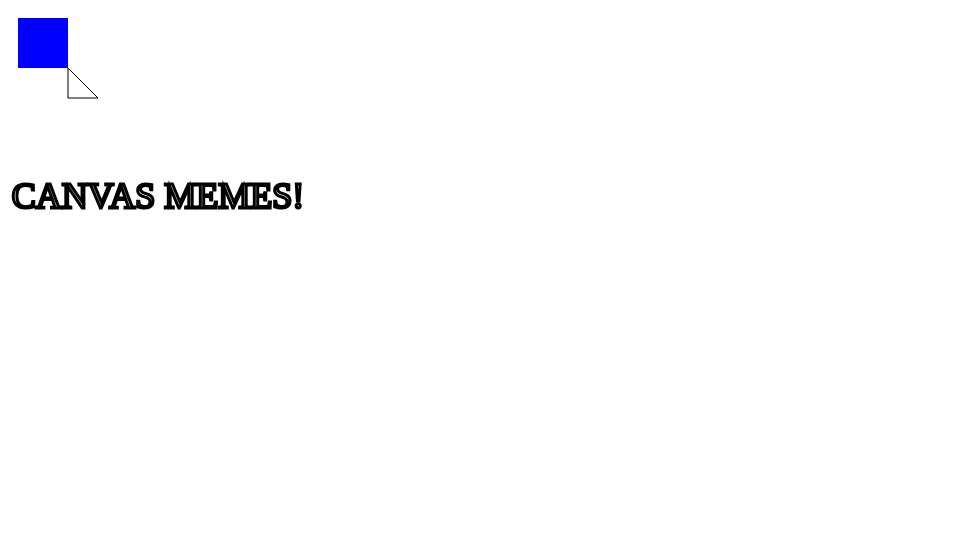
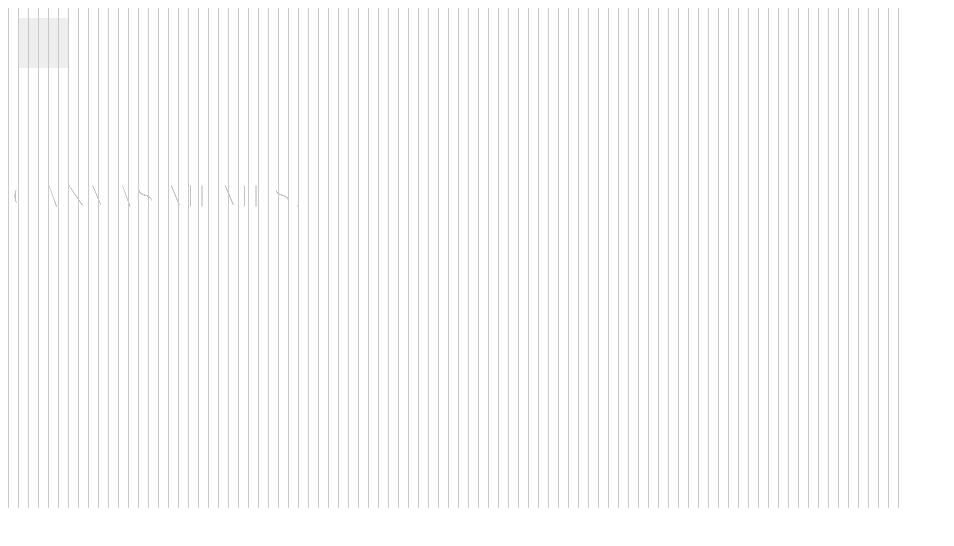
Before and after one commit to Botmasher/udacity-classes, a plain HTML site: page html5-canvas/classwork.html in a window 1280 px wide. Shown: the whole page, without its empty margins (0-954 px from the left). Drawn offline with Linux system fonts and the light colour scheme.

Commit message:
Notes on img effects and basic video play listener - HTML5Canvas

```diff
--- a/html5-canvas/classwork.html
+++ b/html5-canvas/classwork.html
@@ -42,6 +42,53 @@
 	ctx.fillText(memeText.toUpperCase(), 150, 200);
 	ctx.strokeText(memeText.toUpperCase(), 150, 200);
 
+	// get and put image data
+	var imgData = ctx.getImageData(0,0,c.width,c.height);
+	//ctx.putImageData(imgData,0,0);
+
+
+	/* Change every nth pixel to green */
+
+	// calculate number of pixels based on r-g-b-a count in data
+	// this means there are 4 values per pixel!
+	var pixels = imgData.data.length / 4;
+	var n = 10;
+	// loop through pixels and change
+	for (var i = 0; i < pixels; i++) {
+		// set rgba value for every nth pixel to green
+		if (i % n === 0) {
+			imgData.data[i*4] = 0;
+			imgData.data[i*4+1] = 255;
+			imgData.data[i*4+2] = 0;
+			imgData.data[i*4+3] = 255;
+		}
+	}
+	ctx.putImageData(imgData,0,0);
+
+
+	/* Convert image to grayscale */
+
+	// return gray values for a given rgba pixel
+	function getGrayPixel (r,g,b,a) {
+		var gray = (0.212*r) + (0.7*g) + (0.07*b);
+		return gray;
+	}
+
+	// loop through pixels and turn to gray
+	var r,g,b,a;
+	for (var i = 0; i < pixels; i++) {
+		r = imgData.data[i*4+0];
+		g = imgData.data[i*4+1];
+		b = imgData.data[i*4+2];
+		a = imgData.data[i*4+3];
+		grayPixel = getGrayPixel(r,g,b,a);
+		imgData.data[i*4+0] = grayPixel;
+		imgData.data[i*4+1] = grayPixel;
+		imgData.data[i*4+2] = grayPixel;
+		imgData.data[i*4+3] = grayPixel;
+	}
+	ctx.putImageData(imgData,0,0);
+
 	</script>
 
 </body>
```
Also changed, not shown: html5-canvas/notes.txt (+28 -1 lines).
